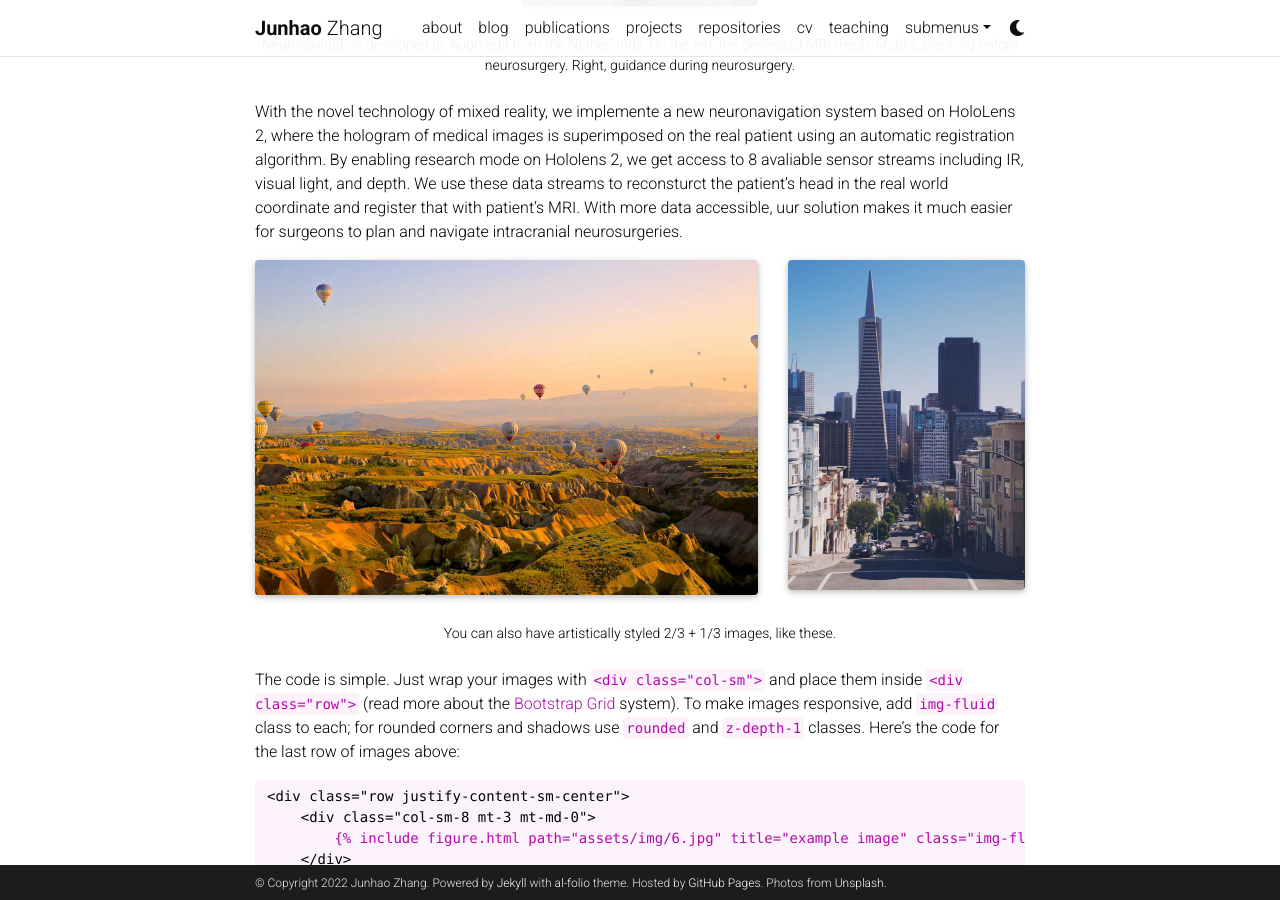
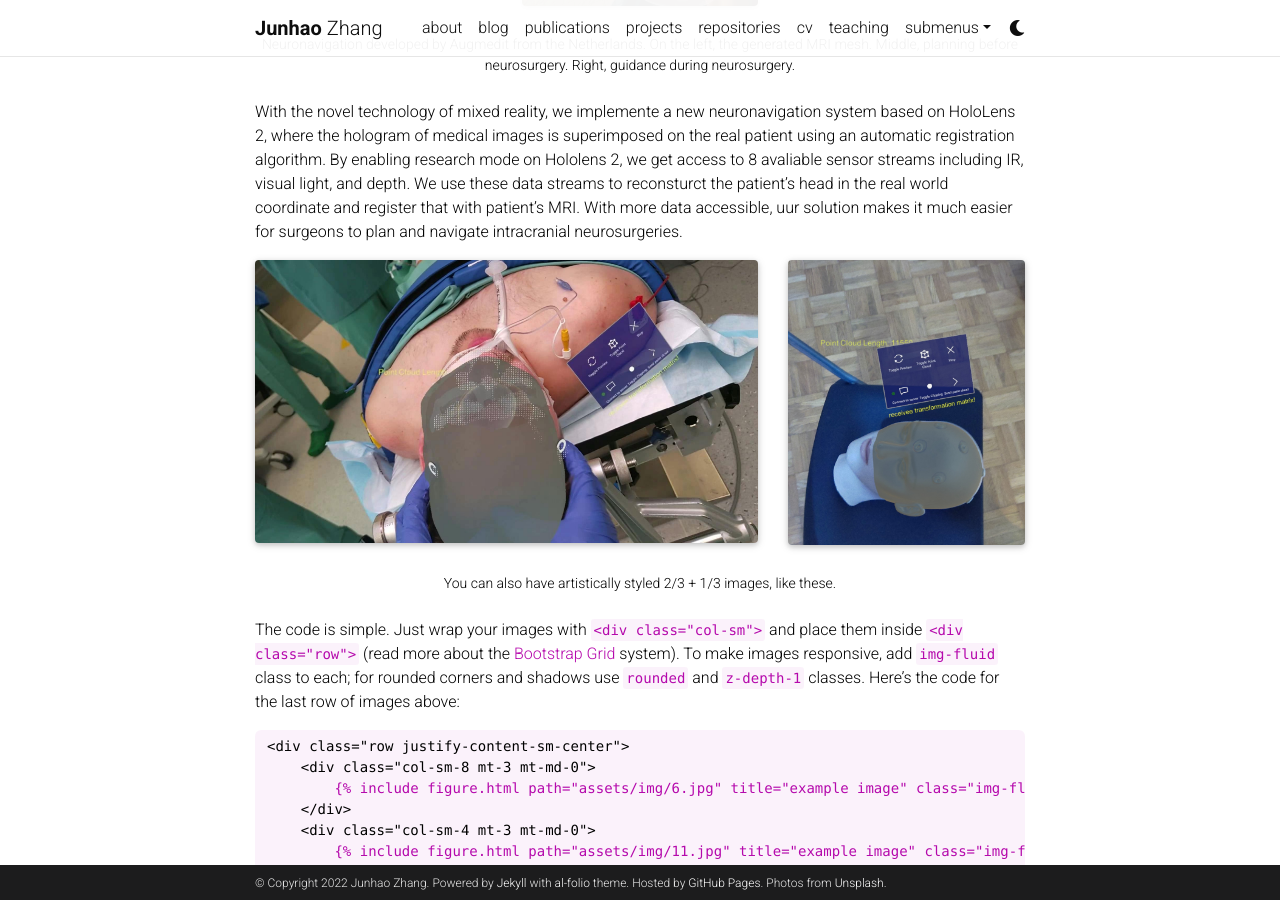
Before and after one commit to Junha0Zhang/junha0Zhang.github.io, a Jekyll site: the page built from _projects/5_project.md, in a window 1280 px wide and 900 px high, scrolled down 1337 px. Built offline with Jekyll 4.4.1, drawn with Linux system fonts in a browser that asks for light colours; full-size pictures stand in for the smaller copies a plugin makes; comment, search, counter and statistics services are not loaded; a style sheet for code colours, icons or effects is not loaded.

Commit message:
Update 5_project.md

```diff
--- a/_projects/5_project.md
+++ b/_projects/5_project.md
@@ -44,10 +44,10 @@
 
 <div class="row justify-content-sm-center">
     <div class="col-sm-8 mt-3 mt-md-0">
-        {% include figure.html path="assets/img/6.jpg" title="example image" class="img-fluid rounded z-depth-1" %}
+        {% include figure.html path="assets/img/test_patient.jpg" title="example image" class="img-fluid rounded z-depth-1" %}
     </div>
     <div class="col-sm-4 mt-3 mt-md-0">
-        {% include figure.html path="assets/img/11.jpg" title="example image" class="img-fluid rounded z-depth-1" %}
+        {% include figure.html path="assets/img/test_phantom.jpg" title="example image" class="img-fluid rounded z-depth-1" %}
     </div>
 </div>
 <div class="caption">
```
